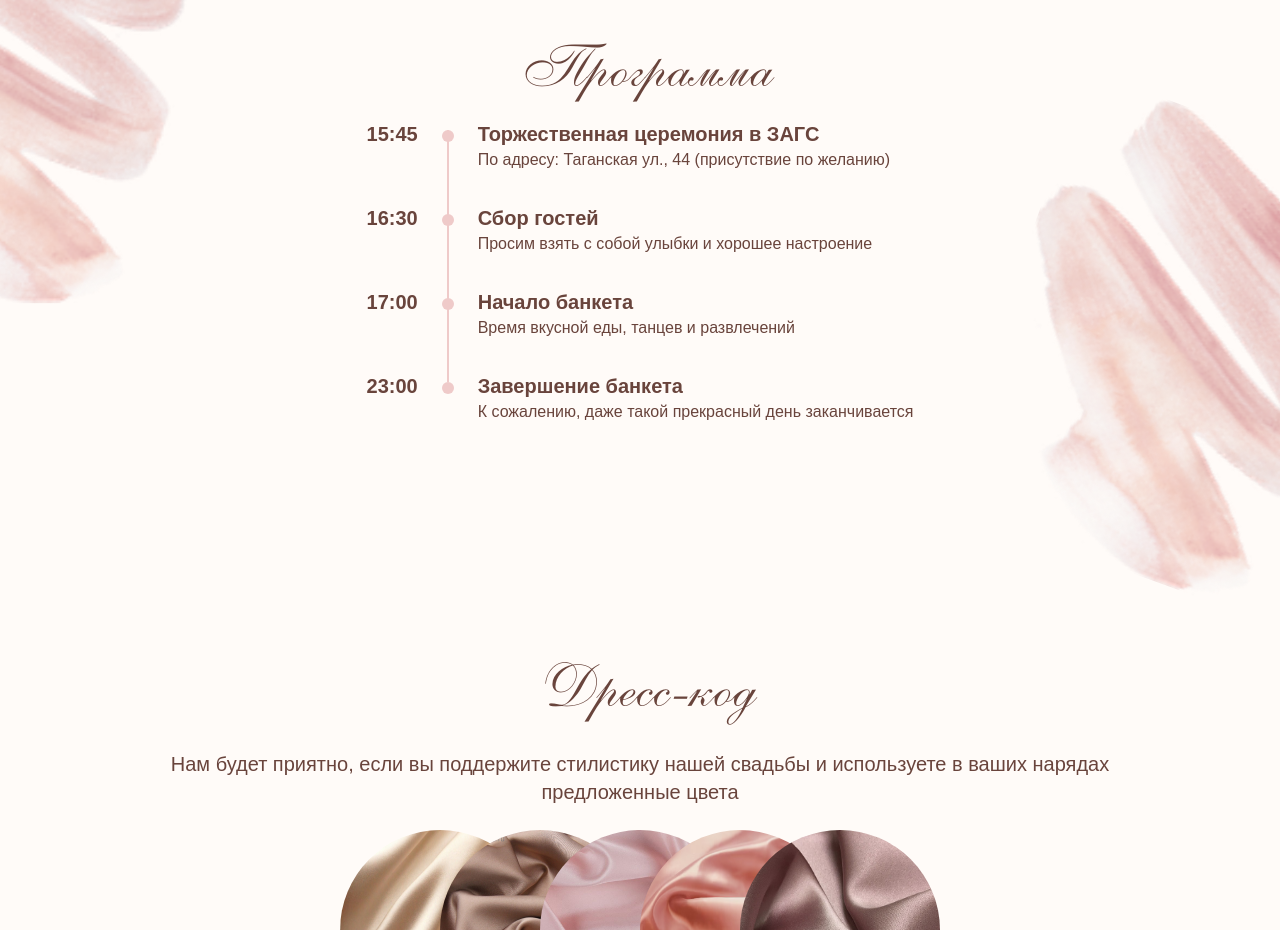
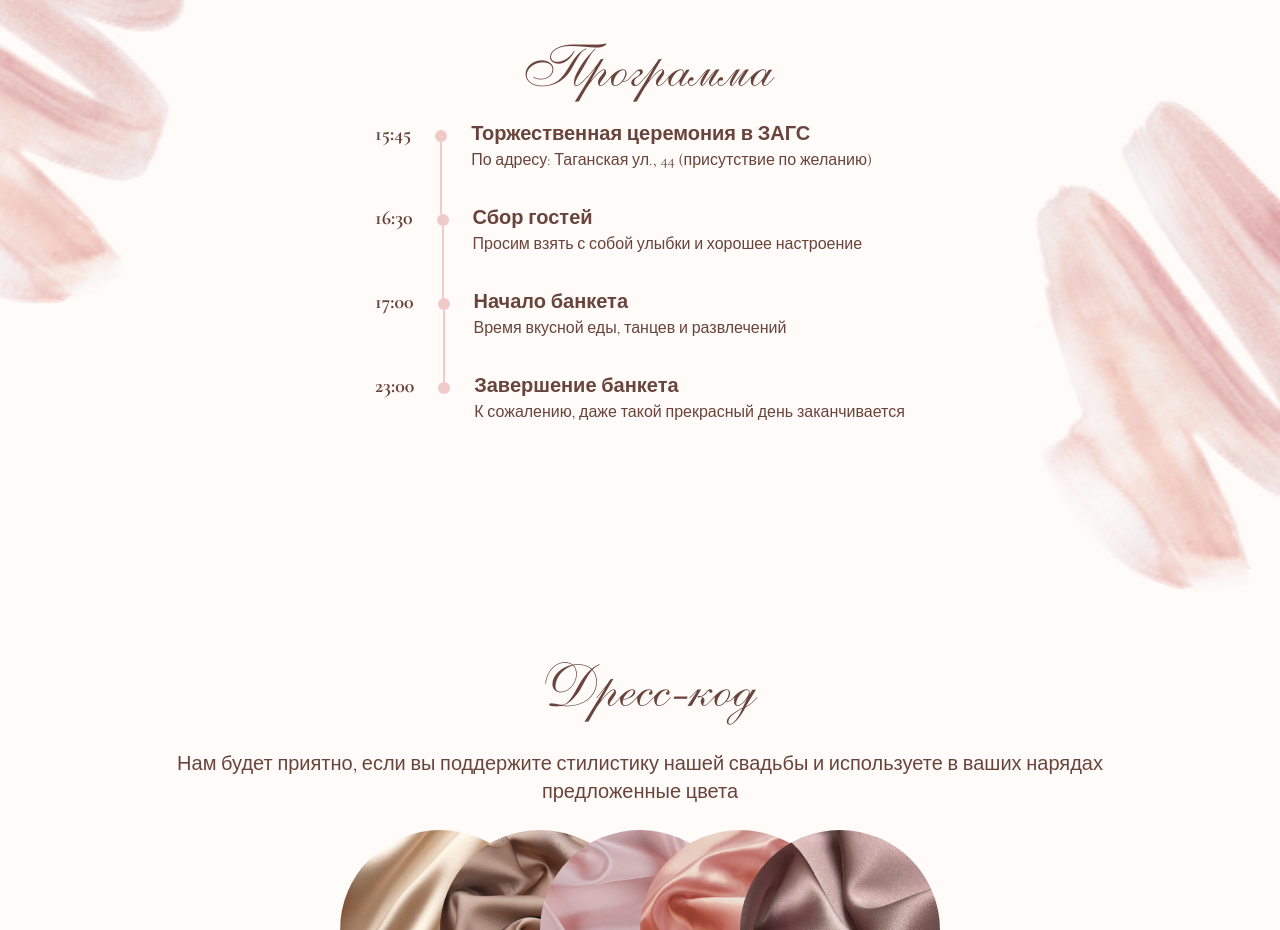
Before and after one commit to Cherkoz/wedding, a Next.js app: page / in a window 1280 px wide. Shown: the part 3400-4330 px from the top of the page. Built offline with nearby package versions, Linux system fonts and the light colour scheme.

Commit message:
update fonts

```diff
--- a/app/components/details.tsx
+++ b/app/components/details.tsx
@@ -10,8 +10,8 @@ export function Details() {
                 <Image src="/assets/images/details.jpeg" width={1000} height={1000} alt="" className="w-full" />
                 <div>
                     <div className="border-b border-amber-950 pb-2 mb-4">
-                        <h3 className="text-2xl font-extrabold mb-2">Подарки</h3>
-                        <p className="text-xl">Ваше присутствие - лучший подарок, но если вы захотите сделать еще что-то, будем рады конвертику</p>
+                        <h3 className="text-2xl font-bold mb-2">Подарки</h3>
+                        <p className="text-xl text-bold">Ваше присутствие - лучший подарок, но если вы захотите сделать еще что-то, будем рады конвертику</p>
                     </div>
 
                     <div className="border-b border-amber-950 pb-2 mb-4">
--- a/app/components/program.tsx
+++ b/app/components/program.tsx
@@ -45,10 +45,10 @@ export function Program() {
                     </div>
 
                     <div className="-translate-y-2.5 pb-8">
-                        <p className="text-xl font-bold  antialiased">
+                        <p className="text-xl font-bold">
                             {item.title}
                         </p>
-                        <small className="mt-2 text-base antialiased">
+                        <small className="mt-2 text-base">
                             {item.description}
                         </small>
                     </div>
--- a/app/globals.css
+++ b/app/globals.css
@@ -22,7 +22,7 @@
 body {
   background: var(--background);
   color: var(--foreground);
-  font-family: Arial, Helvetica, sans-serif;
+  font-family: var(--font-cormorant), serif;
 }
 
 .font-anastasia {
--- a/app/layout.tsx
+++ b/app/layout.tsx
@@ -1,17 +1,13 @@
 import type { Metadata } from "next";
-import { Geist, Geist_Mono } from "next/font/google";
+import { Cormorant_Garamond } from "next/font/google";
 import "./globals.css";
 import { ThemeInit } from "../.flowbite-react/init";
 import { ThemeProviderWrapper } from "./providers/theme-provider-wrapper";
 
-const geistSans = Geist({
-  variable: "--font-geist-sans",
-  subsets: ["latin"],
-});
-
-const geistMono = Geist_Mono({
-  variable: "--font-geist-mono",
-  subsets: ["latin"],
+const cormorantGaramond = Cormorant_Garamond({
+  variable: "--font-cormorant",
+  subsets: ["latin", "cyrillic"],
+  weight: ["300", "400", "500", "600", "700"],
 });
 
 export const metadata: Metadata = {
@@ -27,7 +23,7 @@ export default function RootLayout({
   return (
     <html lang="en" data-theme="light">
       <body
-        className={`${geistSans.variable} ${geistMono.variable} antialiased`}
+        className={`${cormorantGaramond.variable} antialiased`}
       >
         <ThemeProviderWrapper>
           {children}
```
